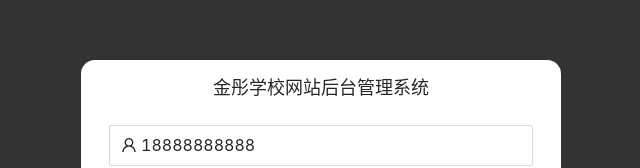
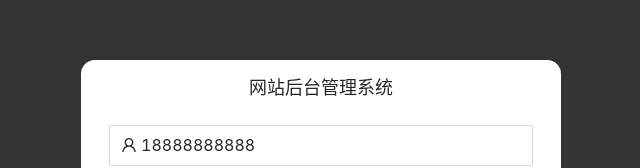
Before and after one commit to Yocss/vue-bms-next, a Vue app: page /account in a window 1280 px wide. Shown: the part 180-348 px from the top of the page, without its empty margins (319-959 px from the left). Built offline with nearby package versions, Linux system fonts and the light colour scheme; what @axmine/axios, @axmine/helper would draw is missing.

Commit message:
登录页

```diff
--- a/src/pages/account/index.ts
+++ b/src/pages/account/index.ts
@@ -22,7 +22,10 @@ export default defineComponent({
       if (!user.value || !pwd.value) {
         message.error('帐号或密码不能为空')
       } else {
-        const data = await axios.post('/')
+        const data = await axios.post('account/login', {
+          loginTel: user.value,
+          pwd: pwd.value
+        })
         console.log(data)
       }
     }
--- a/src/pages/account/index.vue
+++ b/src/pages/account/index.vue
@@ -2,7 +2,7 @@
   <div class="account-index flex-center">
     <div class="account-form flex-column-between">
       <div class="account-form-hd flex-center">
-        <h1>金彤学校网站后台管理系统</h1>
+        <h1>网站后台管理系统</h1>
       </div>
       <div class="account-form-bd">
         <div class="account-label">
```
